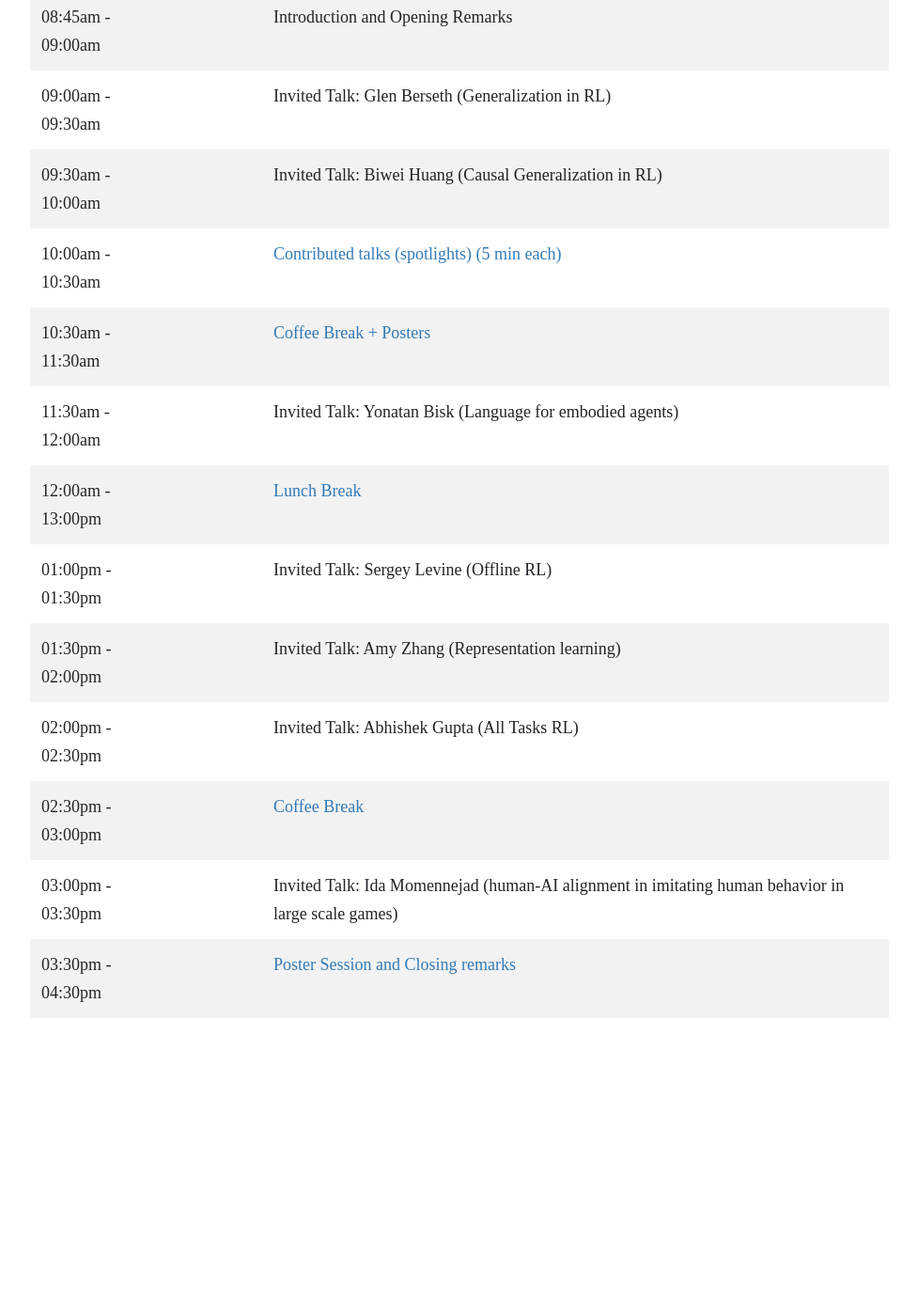
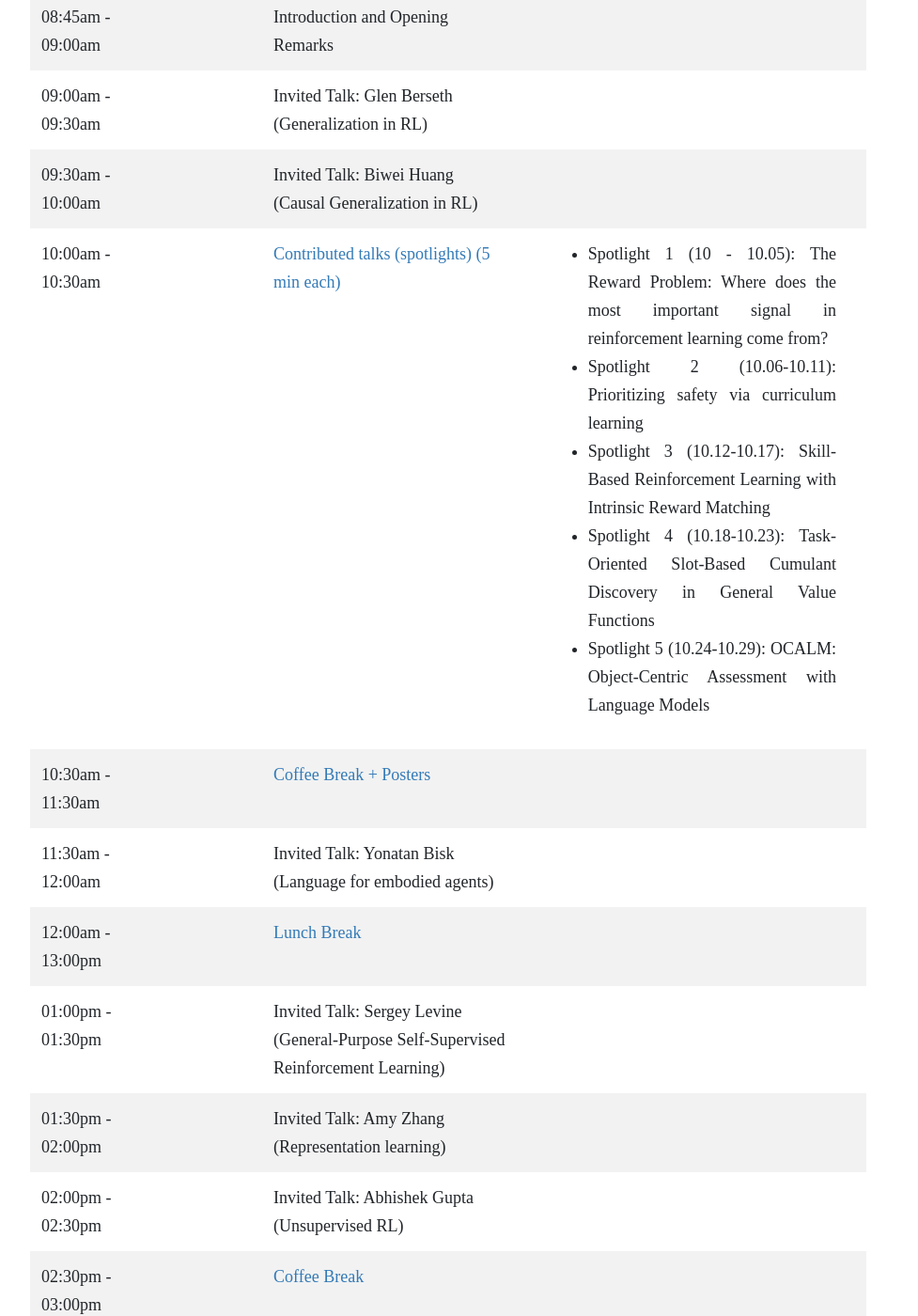
Before and after one commit to rlbrew-workshop/rlbrew-workshop.github.io, a Jekyll site: the page built from schedule.html, in a window 1280 px wide and 1400 px high, scrolled down 491 px. Shown: the whole window at 94% size, without its empty margins (151-1128 px from the left). Built offline with Jekyll 4.4.1, drawn with Linux system fonts in a browser that asks for light colours; nearby versions of some CDN libraries; before the commit the page ends 1670 px from its top, so only the background shows below that; some of the changed text lies outside the part shown.

Commit message:
Update schedule

```diff
--- a/schedule.html
+++ b/schedule.html
@@ -38,6 +38,15 @@ layout: default
         <td>10:00am - 10:30am</td>
         <td></td>
         <td><a href="">Contributed talks (spotlights) (5 min each)</a></td>
+        <td>
+          <ul>
+            <li>Spotlight 1 (10 - 10.05): The Reward Problem: Where does the most important signal in reinforcement learning come from? </li>
+            <li>Spotlight 2 (10.06-10.11): Prioritizing safety via curriculum learning </li>
+            <li>Spotlight 3 (10.12-10.17): Skill-Based Reinforcement Learning with Intrinsic Reward Matching </li>
+            <li>Spotlight 4 (10.18-10.23): Task-Oriented Slot-Based Cumulant Discovery in General Value Functions </li>
+            <li>Spotlight 5 (10.24-10.29): OCALM: Object-Centric Assessment  with Language Models </li>
+          </ul>
+        </td>
         <td></td>
       </tr>
       <tr>
@@ -61,7 +70,7 @@ layout: default
       <tr>
         <td>01:00pm - 01:30pm</td>
         <td></td>
-        <td>Invited Talk: Sergey Levine (Offline RL)</a></td>
+        <td>Invited Talk: Sergey Levine (General-Purpose Self-Supervised Reinforcement Learning)</a></td>
         <td></td>
       </tr>
       <tr>
@@ -73,7 +82,7 @@ layout: default
       <tr>
         <td>02:00pm - 02:30pm</td>
         <td></td>
-        <td>Invited Talk: Abhishek Gupta (All Tasks RL)</a></td>
+        <td>Invited Talk: Abhishek Gupta (Unsupervised RL)</a></td>
         <td></td>
       </tr>
       <tr>
@@ -85,7 +94,7 @@ layout: default
       <tr>
         <td>03:00pm - 03:30pm</td>
         <td></td>
-        <td>Invited Talk: Ida Momennejad (human-AI alignment in imitating human behavior in large scale games)</a></td>
+        <td>Invited Talk: Ida Momennejad (The shape of Memory: Learning Predictive Representations Beyond Rewards)</a></td>
         <td></td>
       </tr>
       <tr>
```
